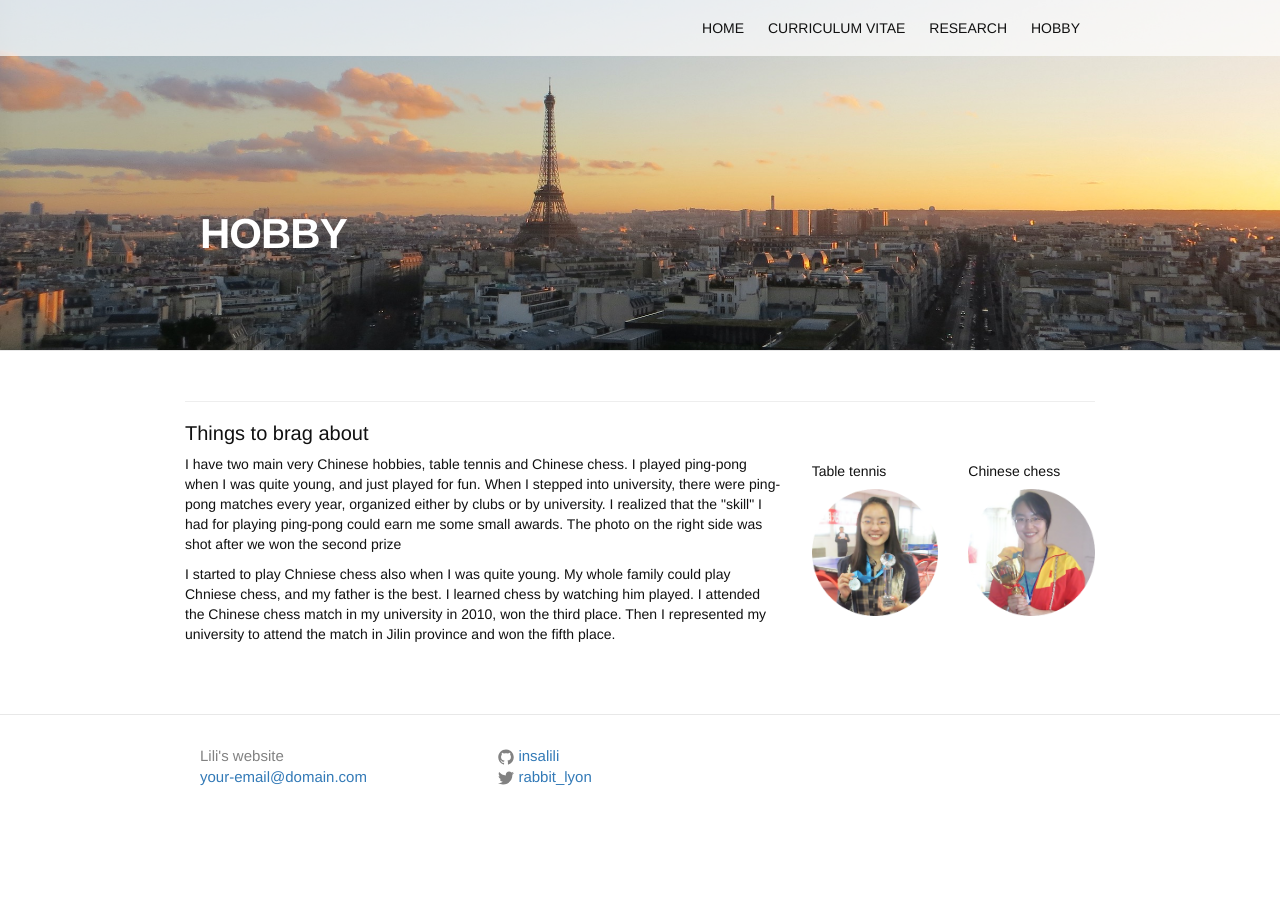
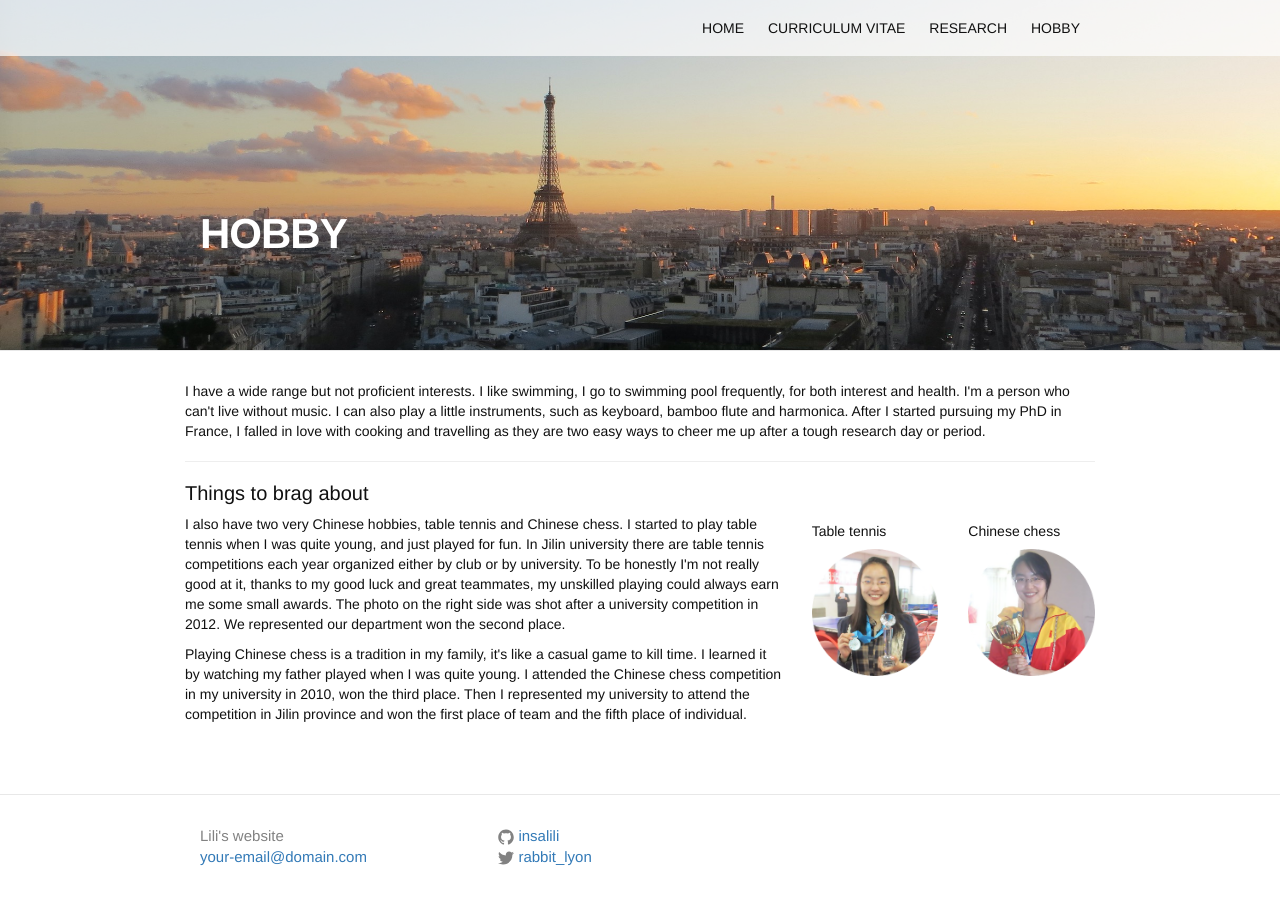
Before and after one commit to InsaLili/insalili.github.io, a Jekyll site: the page built from pages/hobby.md, in a window 1280 px wide. Built offline with Jekyll 4.4.1, drawn with Linux system fonts in a browser that asks for light colours; before the commit the page ends 900 px from its top, so only the background shows below that.

Commit message:
add contents

```diff
--- a/index.html
+++ b/index.html
@@ -11,7 +11,7 @@ title: Lili's website
 
 	<div class="col-md-9">
 	  <h1>About me</h1>
-	  <p>Hello, welcome to my website. I am Lili Tong, a PhD student from INSA-Lyon, France.</p>
-	  <p>I am a with electrical engineering (MSc) and physics (BSc) background. My primary research interest is Human Computer Interaction, which is more focusing on multi-device interaction and application. </p>
+	  <p>Hello, welcome to my website. I am Lili Tong, a PhD student from INSA-Lyon, France. My primary research interest is Human Computer Interaction, which is more focusing on exploring multi-devices interaction and application for learning. </p>
+	  <p>Not as most of PhD students in Computer Science, I have a background in Electrical Engineering (MSc) and Physics (BSc). The undergraduate education in Physics made me have a better critical and logical thinking. </p>
 	</div>
 </div>
--- a/pages/hobby.md
+++ b/pages/hobby.md
@@ -6,15 +6,15 @@ header-img: "img/bg4.png"
 
 ---
 <div class="home row">
-	<p></p>
+	<p>I have a wide range but not proficient interests. I like swimming, I go to swimming pool frequently, for both interest and health. I'm a person who can't live without music. I can also play a little instruments, such as keyboard, bamboo flute and harmonica. After I started pursuing my PhD in France, I falled in love with cooking and travelling as they are two easy ways to cheer me up after a tough research day or period.</p>
 	<div>
 		<hr class="styled-hr" style="width:100%;">
 	</div>
 	<h4>Things to brag about</h4>
 	<div class="row">
 		<div class="col-md-8">
-			<p>I have two main very Chinese hobbies, table tennis and Chinese chess. I played ping-pong when I was quite young, and just played for fun. When I stepped into university, there were ping-pong matches every year, organized either by clubs or by university. I realized that the "skill" I had for playing ping-pong could earn me some small awards. The photo on the right side was shot after we won the second prize</p>
-			<p>I started to play Chniese chess also when I was quite young. My whole family could play Chniese chess, and my father is the best. I learned chess by watching him played. I attended the Chinese chess match in my university in 2010, won the third place. Then I represented my university to attend the match in Jilin province and won the fifth place.</p>
+			<p>I also have two very Chinese hobbies, table tennis and Chinese chess. I started to play table tennis when I was quite young, and just played for fun. In Jilin university there are table tennis competitions each year organized either by club or by university. To be honestly I'm not really good at it, thanks to my good luck and great teammates, my unskilled playing could always earn me some small awards. The photo on the right side was shot after a university competition in 2012. We represented our department won the second place.</p>
+			<p>Playing Chinese chess is a tradition in my family, it's like a casual game to kill time. I learned it by watching my father played when I was quite young. I attended the Chinese chess competition in my university in 2010, won the third place. Then I represented my university to attend the competition in Jilin province and won the first place of team and the fifth place of individual.</p>
 		</div>
 		<div class="col-md-2">
 			<h5>Table tennis</h5>
```
Also changed, not shown: pages/research.md (+1 -1 lines).
